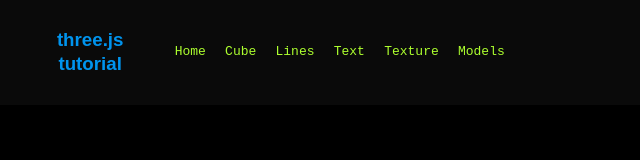
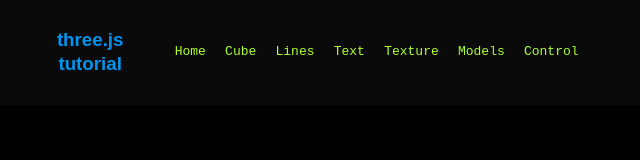
Before and after one commit to frozzel/THREE-REACT, a React (Vite) app: page /control in a window 1280 px wide. Shown: the top 160 px of the page, without its empty margins (0-640 px from the left). Built offline with nearby package versions, Linux system fonts and the light colour scheme.

Commit message:
readme & control init files

```diff
--- a/src/App.jsx
+++ b/src/App.jsx
@@ -7,9 +7,10 @@ import Lines from './pages/Lines';
 import Text from './pages/Text';
 import TextTexture from './pages/TextTexture.jsx';
 import  Models  from './pages/Models';
-function App() {
+import Control from './pages/Control.jsx';
 
 
+function App() {
 
   return (
     <>
@@ -21,6 +22,7 @@ function App() {
         <Route path="/text" element={<Text />} />
         <Route path="/textTexture" element={<TextTexture />} />
         <Route path="/models" element={<Models />} />
+        <Route path="/control" element={<Control />} />
       </Routes>
     </>
   )
--- a/src/components/Navbar.jsx
+++ b/src/components/Navbar.jsx
@@ -13,6 +13,7 @@ export default function navbar() {
         <li><Link to="/text" style={{ textDecoration: 'none' }}>Text</Link></li>
         <li><Link to="/textTexture" style={{ textDecoration: 'none' }}>Texture</Link></li>
         <li><Link to="/models" style={{ textDecoration: 'none' }}>Models</Link></li>
+        <li><Link to="/control" style={{ textDecoration: 'none' }}>Control</Link></li>
     </ul>
 
 </nav>
--- /dev/null
+++ b/src/pages/Control.jsx
@@ -0,0 +1,7 @@
+import React from 'react'
+
+export default function Control() {
+  return (
+    <div>Control</div>
+  )
+}
```
Also changed, not shown: 1 other file (tests, documents, lock files or other folders).
